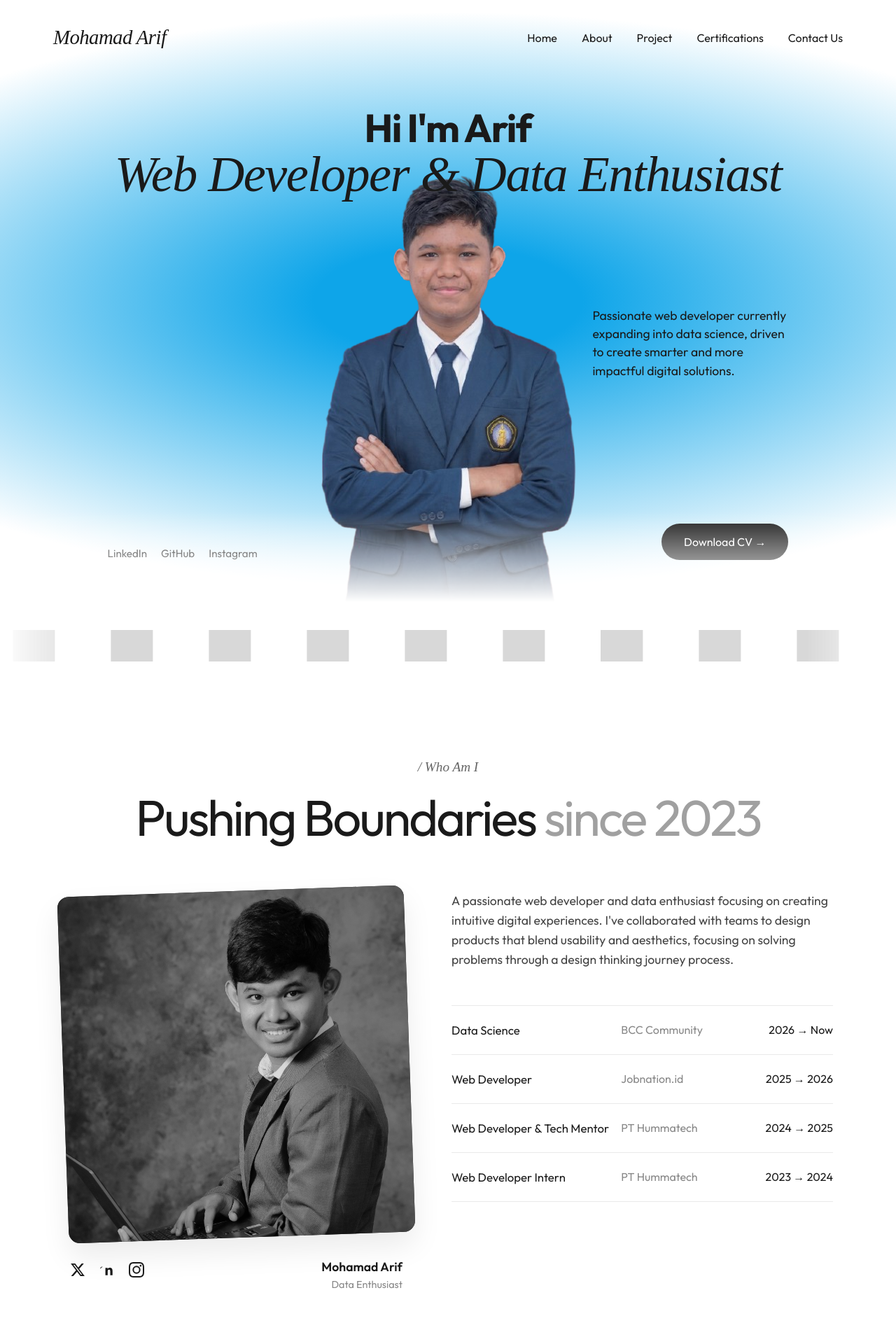
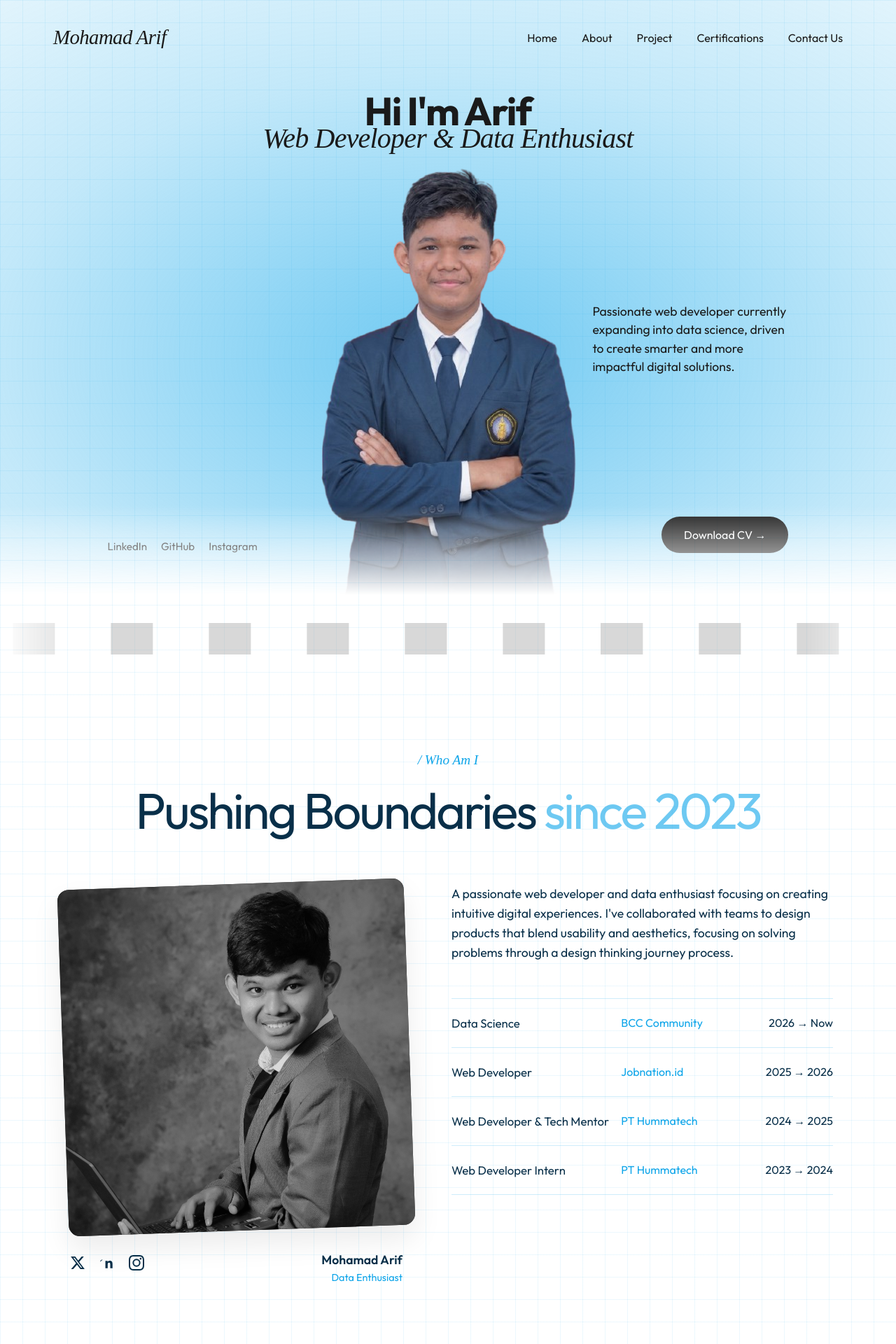
Before and after one commit to mohamadarif03/new-porto-26, a React (Vite) app: page / in a window 1280 px wide. Shown: the top 1920 px of the page at 70% size. Built offline with nearby package versions, Linux system fonts and the light colour scheme; grey boxes are pictures that could not be loaded; a web font is replaced by a local one.

Commit message:
fix: hero section

```diff
--- a/package.json
+++ b/package.json
@@ -10,6 +10,7 @@
     "preview": "vite preview"
   },
   "dependencies": {
+    "motion": "^12.38.0",
     "react": "^19.2.5",
     "react-dom": "^19.2.5"
   },
--- a/src/index.css
+++ b/src/index.css
@@ -3,12 +3,18 @@ body, html {
     margin: 0;
     padding: 0;
     font-family: 'Outfit', sans-serif;
+    background-color: #ffffff;
+    /* Pola Kotak-kotak (Grid Pattern) */
+    background-image:
+        linear-gradient(to right, rgba(14, 165, 233, 0.08) 1px, transparent 1px),
+        linear-gradient(to bottom, rgba(14, 165, 233, 0.08) 1px, transparent 1px);
+    background-size: 32px 32px;
 }
 
 .hero-section {
     /* Gradient glow yang sangat smooth, tidak ada garis kaku */
-    background-color: #ffffff;
-    background-image: radial-gradient(ellipse 100% 60% at 50% 50%, #0EA5E9 0%, #0EA5E9 15%, #ffffff 80%);
+    background-color: transparent;
+    background-image: radial-gradient(ellipse 130% 120% at 50% 60%, rgba(14, 165, 233, 0.6) 0%, rgba(14, 165, 233, 0.25) 40%, rgba(255, 255, 255, 0) 85%);
 
     /* Mengatur tata letak agar semua konten berada di tengah */
     display: flex;
@@ -16,7 +22,7 @@ body, html {
     align-items: center;
     justify-content: flex-end; /* Agar foto bisa menempel di bawah / tidak memotong teks ke atas */
     text-align: center;
-    padding-top: 60px; /* Memberikan ruang aman untuk teks di atas */
+    padding-top: 50px; /* Memberikan ruang aman untuk teks di atas */
     min-height: 100vh;
     position: relative;
     overflow: hidden; /* Menjaga agar elemen absolut tidak keluar dari hero */
@@ -45,10 +51,10 @@ body, html {
 .role {
     font-family: 'Playfair Display', serif;
     font-style: italic;
-    font-size: 4.5rem; /* 72px */
+    font-size: 2.5rem; /* Diperkecil dari sebelumnya */
     font-weight: 400; /* Lebih tipis (Normal) */
     color: #1a1a1a;
-    margin: -10px 0 0 0; /* Tarik sedikit ke atas agar lebih rapat ke "Hi I'm Arif" */
+    margin: -20px 0 0 0; /* Tarik sedikit ke atas agar lebih rapat ke "Hi I'm Arif" */
     letter-spacing: -0.02em;
 }
 
@@ -60,7 +66,7 @@ body, html {
     /* Agar menumpuk dan posisinya di belakang teks */
     z-index: 10;
     position: relative;
-    margin-top: -100px; /* Ditarik ke atas agar tumpang tindih dengan teks */
+    margin-top: -40px; /* Tumpang tindih dibuat lebih sedikit (sebelumnya -100px) */
 }
 
 .description {
@@ -219,7 +225,7 @@ body, html {
 /* Journey Section Styling */
 .journey-section {
     padding: 100px 5%;
-    background-color: #ffffff;
+    background-color: transparent;
     max-width: 1100px;
     margin: 0 auto;
 }
@@ -233,7 +239,7 @@ body, html {
     font-family: 'Playfair Display', serif;
     font-style: italic;
     font-size: 1.2rem;
-    color: #666;
+    color: #0EA5E9;
     margin-bottom: 15px;
     display: block;
 }
@@ -242,13 +248,13 @@ body, html {
     font-family: 'Outfit', sans-serif;
     font-size: 4.5rem;
     font-weight: 400;
-    color: #1a1a1a;
+    color: #082f49;
     margin: 0;
     letter-spacing: -0.04em;
 }
 
 .journey-title .light-text {
-    color: #a0a0a0;
+    color: rgba(14, 165, 233, 0.6);
 }
 
 .journey-container {
@@ -275,6 +281,11 @@ body, html {
     transform: rotate(0deg);
 }
 
+.journey-image-wrapper:hover .journey-image {
+    filter: grayscale(0%);
+    opacity: 1;
+}
+
 .journey-image {
     width: 100%;
     height: auto;
@@ -282,6 +293,7 @@ body, html {
     filter: grayscale(100%);
     opacity: 0.9;
     transform: scale(1.05); /* Slight scale to avoid borders when rotated */
+    transition: filter 0.4s ease, opacity 0.4s ease;
 }
 
 .journey-social {
@@ -303,7 +315,7 @@ body, html {
 .social-icons svg {
     width: 22px;
     height: 22px;
-    fill: #1a1a1a;
+    fill: #082f49;
     transition: fill 0.3s ease, transform 0.3s ease;
 }
 
@@ -320,13 +332,13 @@ body, html {
 
 .journey-name strong {
     font-size: 1.1rem;
-    color: #1a1a1a;
+    color: #082f49;
     font-weight: 600;
 }
 
 .journey-name span {
     font-size: 0.9rem;
-    color: #888;
+    color: #0EA5E9;
 }
 
 .journey-right {
@@ -336,7 +348,7 @@ body, html {
 .journey-description {
     font-family: 'Outfit', sans-serif;
     font-size: 1.1rem;
-    color: #444;
+    color: #082f49;
     line-height: 1.6;
     margin-top: 0;
     margin-bottom: 50px;
@@ -352,35 +364,35 @@ body, html {
     justify-content: space-between;
     align-items: center;
     padding: 24px 0;
-    border-bottom: 1px solid #eaeaea;
+    border-bottom: 1px solid rgba(14, 165, 233, 0.2);
     font-family: 'Outfit', sans-serif;
     transition: background-color 0.3s ease, padding-left 0.3s ease;
 }
 
 .journey-row:hover {
     padding-left: 10px;
-    background-color: #fafafa;
+    background-color: rgba(14, 165, 233, 0.05);
 }
 
 .journey-row:first-child {
-    border-top: 1px solid #eaeaea;
+    border-top: 1px solid rgba(14, 165, 233, 0.2);
 }
 
 .journey-role {
     flex: 1.2;
     font-weight: 500;
-    color: #1a1a1a;
+    color: #082f49;
     font-size: 1.05rem;
 }
 
 .journey-company {
     flex: 1;
-    color: #888;
+    color: #0EA5E9;
     font-size: 1rem;
 }
 
 .journey-date {
-    color: #1a1a1a;
+    color: #082f49;
     font-weight: 500;
     font-size: 1rem;
     text-align: right;
@@ -449,7 +461,7 @@ body, html {
 /* Tampilan Responsive untuk HP */
 @media (max-width: 768px) {
     .greeting { font-size: 2.2rem; }
-    .role { font-size: 3rem; margin-top: -5px; }
+    .role { font-size: 2.2rem; margin-top: -5px; }
     .profile-image { max-width: 80%; }
 
     /* Ubah posisi absolute menjadi biasa di HP agar tidak berantakan */
```
Also changed, not shown: 1 other file (tests, documents, lock files or other folders).
